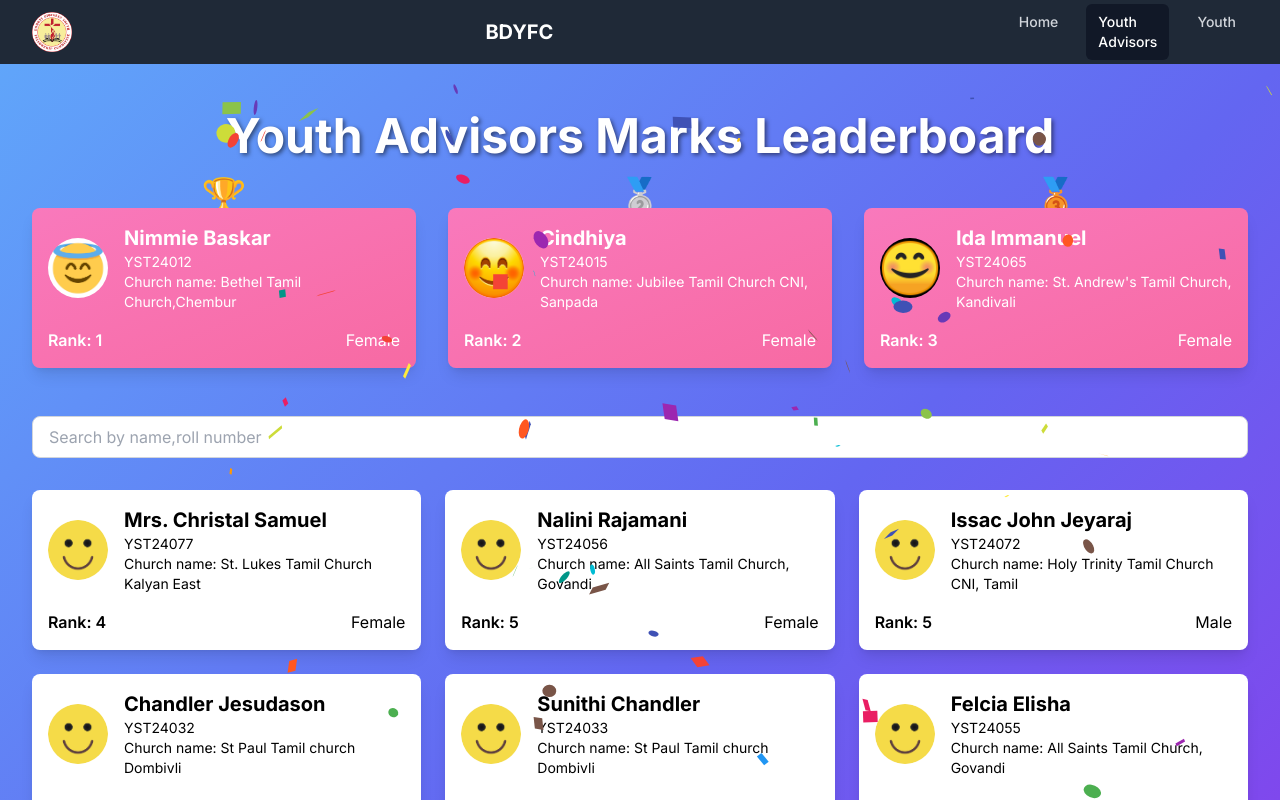
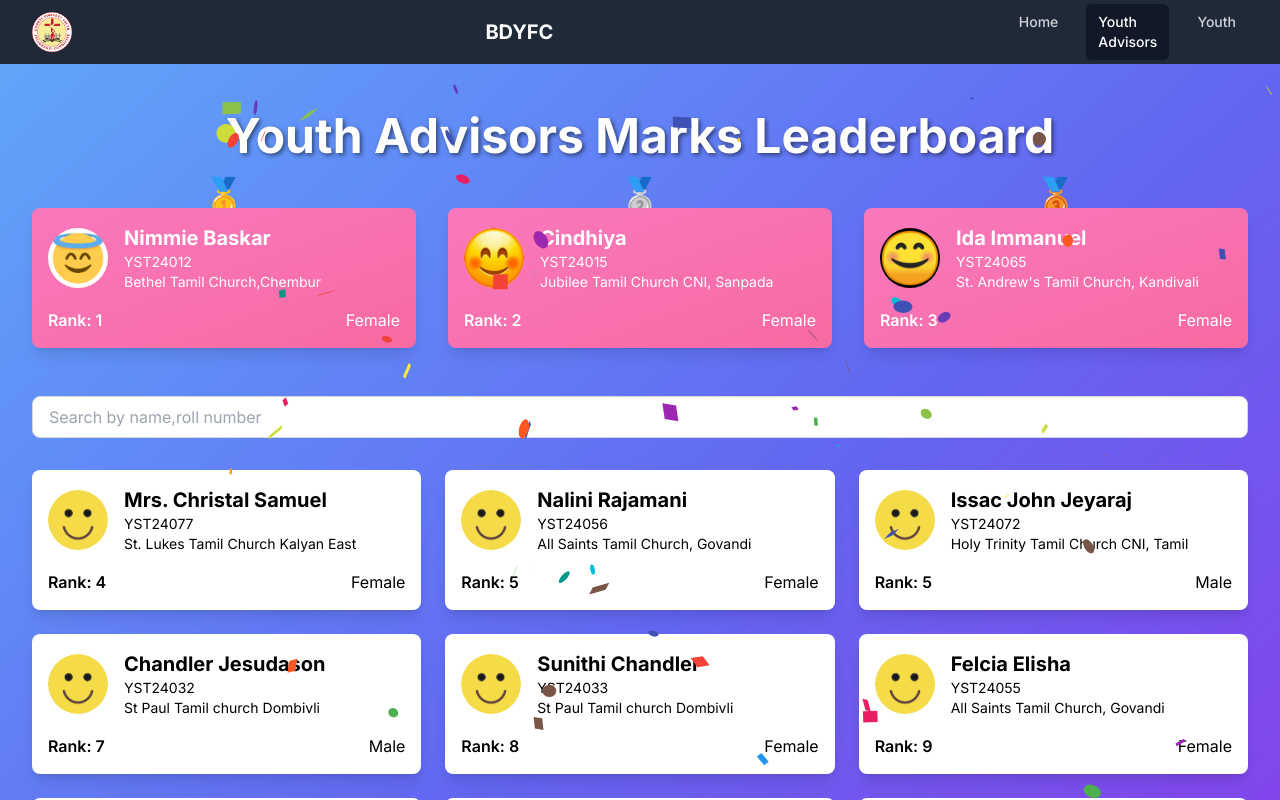
Before and after one commit to MetaSonic001/leaderboard-app, a Next.js app: page /category-a in a window 1280 px wide. Shown: the top 800 px of the page. Built offline with nearby package versions, Linux system fonts and the light colour scheme.

Commit message:
medal change

```diff
--- a/src/app/page.tsx
+++ b/src/app/page.tsx
@@ -15,13 +15,13 @@ const Home: React.FC = () => {
             href="/category-a"
             className="bg-white hover:bg-gray-100 text-purple-600 font-bold py-6 px-12 rounded-lg text-3xl shadow-lg transform hover:scale-105 transition-transform duration-200"
           >
-            Youth Advisors Leaderboard
+            Youth Advisors Scripture Test Results
           </Link>
           <Link
             href="/category-b"
             className="bg-white hover:bg-gray-100 text-pink-600 font-bold py-6 px-12 rounded-lg text-3xl shadow-lg transform hover:scale-105 transition-transform duration-200"
           >
-            Youth Leaderboard
+            Youth Scripture Test Results
           </Link>
         </div>
       </div>
--- a/src/components/ParticipantCard.tsx
+++ b/src/components/ParticipantCard.tsx
@@ -44,7 +44,7 @@ const ParticipantCard: React.FC<ParticipantCardProps> = ({
         <div>
           <h3 className="text-xl font-bold">{participant.name}</h3>
           <p className="text-sm">{participant.rollNumber}</p>
-          <p className="text-sm">Church name: {participant.churchName}</p>{" "}
+          <p className="text-sm">{participant.churchName}</p>{" "}
           {/* Displaying church name */}
         </div>
       </div>
--- a/src/components/TopWinners.tsx
+++ b/src/components/TopWinners.tsx
@@ -7,7 +7,7 @@ interface TopWinnersProps {
 }
 
 const TopWinners: React.FC<TopWinnersProps> = ({ winners }) => {
-  const trophies = ['🏆', '🥈', '🥉'];
+  const trophies = ['🥇', '🥈', '🥉'];
 
   return (
     <div className="grid grid-cols-1 md:grid-cols-3 gap-8 mb-12">
```
